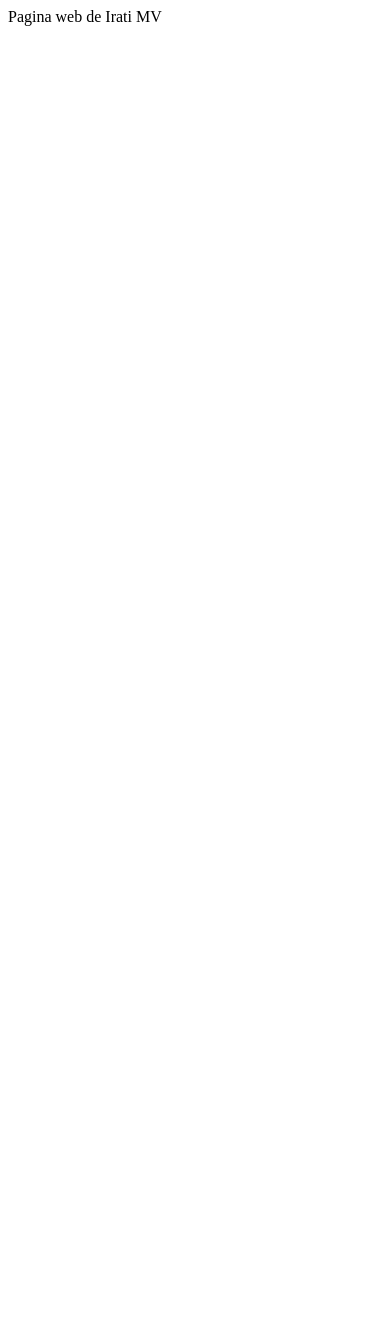
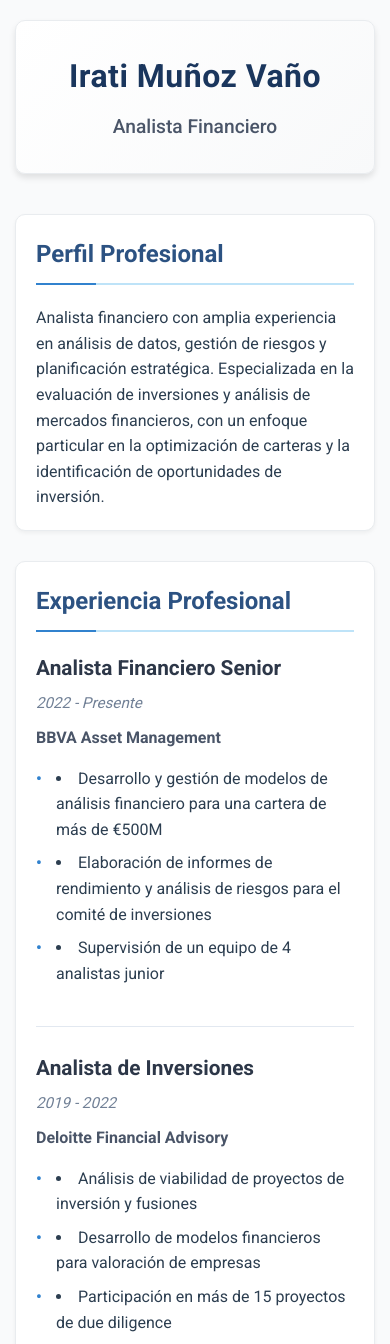
Before and after one commit to imv-projects15/Web, a plain HTML site: page index.html in a window 390 px wide. Shown: the top 1344 px of the page. Before the commit the page ends 844 px from the top, so only its background shows below. Drawn offline with Linux system fonts and the light colour scheme.

Commit message:
v1. actualización de web

```diff
--- a/index.html
+++ b/index.html
@@ -1 +1,101 @@
-Pagina web de Irati MV
+<!DOCTYPE html>
+<html lang="es">
+<head>
+    <meta charset="UTF-8">
+    <meta name="viewport" content="width=device-width, initial-scale=1.0">
+    <title>Irati Muñoz Vaño - Curriculum Vitae</title>
+    <link href="https://fonts.googleapis.com/css2?family=Roboto:wght@300;400;500;700&display=swap" rel="stylesheet">
+    <link rel="stylesheet" href="styles.css">
+</head>
+<body>
+    <header>
+        <h1>Irati Muñoz Vaño</h1>
+        <p>Analista Financiero</p>
+    </header>
+
+    <div class="section">
+        <h2>Perfil Profesional</h2>
+        <p>Analista financiero con amplia experiencia en análisis de datos, gestión de riesgos y planificación estratégica. Especializada en la evaluación de inversiones y análisis de mercados financieros, con un enfoque particular en la optimización de carteras y la identificación de oportunidades de inversión.</p>
+    </div>
+
+    <div class="section">
+        <h2>Experiencia Profesional</h2>
+
+        <div class="experience-item">
+            <h3>Analista Financiero Senior</h3>
+            <p class="date">2022 - Presente</p>
+            <p><strong>BBVA Asset Management</strong></p>
+            <ul>
+                <li>Desarrollo y gestión de modelos de análisis financiero para una cartera de más de €500M</li>
+                <li>Elaboración de informes de rendimiento y análisis de riesgos para el comité de inversiones</li>
+                <li>Supervisión de un equipo de 4 analistas junior</li>
+            </ul>
+        </div>
+
+        <div class="experience-item">
+            <h3>Analista de Inversiones</h3>
+            <p class="date">2019 - 2022</p>
+            <p><strong>Deloitte Financial Advisory</strong></p>
+            <ul>
+                <li>Análisis de viabilidad de proyectos de inversión y fusiones</li>
+                <li>Desarrollo de modelos financieros para valoración de empresas</li>
+                <li>Participación en más de 15 proyectos de due diligence</li>
+            </ul>
+        </div>
+
+        <div class="experience-item">
+            <h3>Analista Financiero Junior</h3>
+            <p class="date">2017 - 2019</p>
+            <p><strong>Santander Private Banking</strong></p>
+            <ul>
+                <li>Análisis de mercados y seguimiento de carteras de inversión</li>
+                <li>Elaboración de informes periódicos para clientes premium</li>
+                <li>Apoyo en la gestión de carteras de alto patrimonio</li>
+            </ul>
+        </div>
+    </div>
+
+    <div class="section">
+        <h2>Formación Académica</h2>
+        <ul>
+            <li>Máster en Finanzas y Banca - IE Business School (2017)</li>
+            <li>Licenciatura en Administración y Dirección de Empresas - Universidad de Navarra (2016)</li>
+            <li>CFA Level III Charterholder</li>
+        </ul>
+    </div>
+
+    <div class="section">
+        <h2>Habilidades</h2>
+        <div class="skills">
+            <span class="skill">Análisis Financiero</span>
+            <span class="skill">Valoración de Empresas</span>
+            <span class="skill">Gestión de Riesgos</span>
+            <span class="skill">Bloomberg Terminal</span>
+            <span class="skill">Excel Avanzado</span>
+            <span class="skill">Python para Finanzas</span>
+            <span class="skill">R Studio</span>
+            <span class="skill">Power BI</span>
+        </div>
+    </div>
+
+    <div class="section">
+        <h2>Intereses</h2>
+        <ul>
+            <li>Mercados financieros emergentes y finanzas sostenibles</li>
+            <li>Tecnología blockchain y su aplicación en servicios financieros</li>
+            <li>Machine Learning aplicado al análisis de inversiones</li>
+            <li>Mentoring de jóvenes profesionales en el sector financiero</li>
+            <li>Participación activa en foros y conferencias de finanzas</li>
+        </ul>
+    </div>
+
+    <div class="section">
+        <h2>Idiomas</h2>
+        <ul>
+            <li>Español - Nativo</li>
+            <li>Inglés - Nivel C1</li>
+            <li>Alemán - Nivel B2</li>
+        </ul>
+    </div>
+</body>
+</html>
--- /dev/null
+++ b/styles.css
@@ -0,0 +1,199 @@
+/* Reset y estilos base */
+* {
+    margin: 0;
+    padding: 0;
+    box-sizing: border-box;
+}
+
+body {
+    font-family: 'Roboto', 'Arial', sans-serif;
+    line-height: 1.6;
+    color: #2c3e50;
+    background-color: #f9fafb;
+    max-width: 1000px;
+    margin: 0 auto;
+    padding: 40px 20px;
+}
+
+/* Header styles */
+header {
+    text-align: center;
+    padding: 40px;
+    background: linear-gradient(135deg, #ffffff 0%, #f8f9fa 100%);
+    border-radius: 10px;
+    box-shadow: 0 4px 6px rgba(0, 0, 0, 0.1);
+    margin-bottom: 40px;
+    border: 1px solid #e9ecef;
+}
+
+header h1 {
+    font-size: 2.5em;
+    color: #1a365d;
+    margin-bottom: 10px;
+    letter-spacing: 0.5px;
+}
+
+header p {
+    font-size: 1.2em;
+    color: #4a5568;
+    font-weight: 500;
+}
+
+/* Section styles */
+.section {
+    background: #ffffff;
+    padding: 30px;
+    margin-bottom: 30px;
+    border-radius: 10px;
+    box-shadow: 0 2px 4px rgba(0, 0, 0, 0.05);
+    border: 1px solid #e9ecef;
+}
+
+h2 {
+    color: #2c5282;
+    font-size: 1.8em;
+    margin-bottom: 20px;
+    padding-bottom: 10px;
+    border-bottom: 2px solid #bee3f8;
+    position: relative;
+}
+
+h2::after {
+    content: '';
+    position: absolute;
+    bottom: -2px;
+    left: 0;
+    width: 60px;
+    height: 2px;
+    background-color: #3182ce;
+}
+
+/* Experience items */
+.experience-item {
+    margin-bottom: 25px;
+    padding-bottom: 25px;
+    border-bottom: 1px solid #e2e8f0;
+}
+
+.experience-item:last-child {
+    border-bottom: none;
+    margin-bottom: 0;
+    padding-bottom: 0;
+}
+
+.experience-item h3 {
+    color: #2d3748;
+    font-size: 1.3em;
+    margin-bottom: 5px;
+}
+
+.experience-item .date {
+    color: #718096;
+    font-style: italic;
+    margin-bottom: 10px;
+    font-size: 0.95em;
+}
+
+.experience-item strong {
+    color: #4a5568;
+    font-weight: 600;
+}
+
+/* Lists */
+ul {
+    list-style-position: inside;
+    margin: 15px 0;
+}
+
+ul li {
+    margin-bottom: 8px;
+    padding-left: 20px;
+    position: relative;
+}
+
+ul li::before {
+    content: "•";
+    color: #3182ce;
+    font-weight: bold;
+    position: absolute;
+    left: 0;
+}
+
+/* Skills section */
+.skills {
+    display: flex;
+    flex-wrap: wrap;
+    gap: 12px;
+    margin-top: 15px;
+}
+
+.skill {
+    background: linear-gradient(135deg, #ebf8ff 0%, #bee3f8 100%);
+    padding: 8px 16px;
+    border-radius: 20px;
+    font-size: 0.95em;
+    color: #2c5282;
+    font-weight: 500;
+    transition: all 0.3s ease;
+    border: 1px solid #90cdf4;
+}
+
+.skill:hover {
+    transform: translateY(-2px);
+    box-shadow: 0 2px 4px rgba(0, 0, 0, 0.1);
+}
+
+/* Responsive design */
+@media (max-width: 768px) {
+    body {
+        padding: 20px 15px;
+    }
+
+    header {
+        padding: 30px 20px;
+    }
+
+    header h1 {
+        font-size: 2em;
+    }
+
+    .section {
+        padding: 20px;
+    }
+
+    h2 {
+        font-size: 1.5em;
+    }
+
+    .skills {
+        gap: 8px;
+    }
+
+    .skill {
+        font-size: 0.9em;
+        padding: 6px 12px;
+    }
+}
+
+/* Print styles */
+@media print {
+    body {
+        background: white;
+        color: black;
+    }
+
+    .section {
+        break-inside: avoid;
+        page-break-inside: avoid;
+        border: none;
+        box-shadow: none;
+    }
+
+    header {
+        box-shadow: none;
+    }
+
+    .skill {
+        border: 1px solid #718096;
+    }
+}
```
